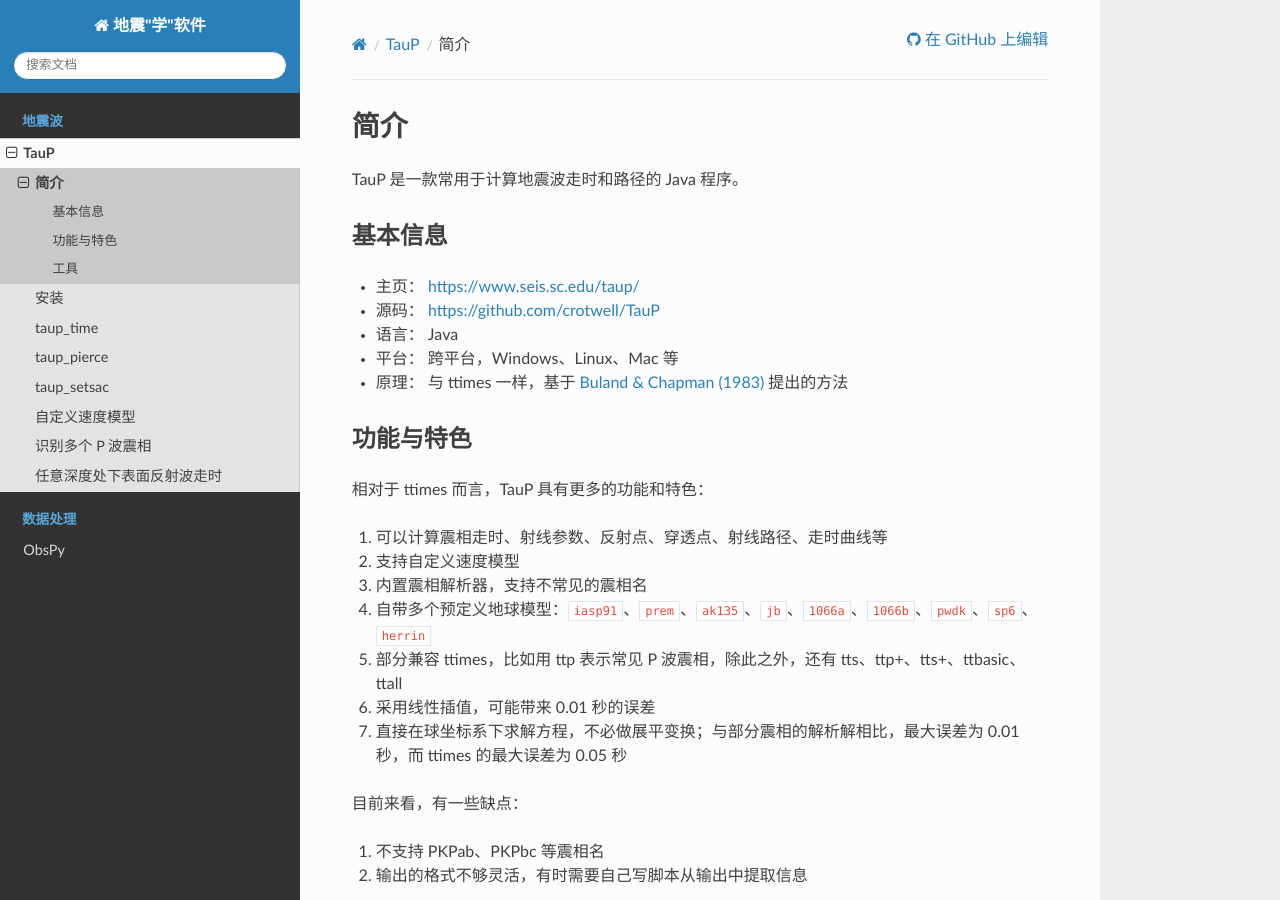
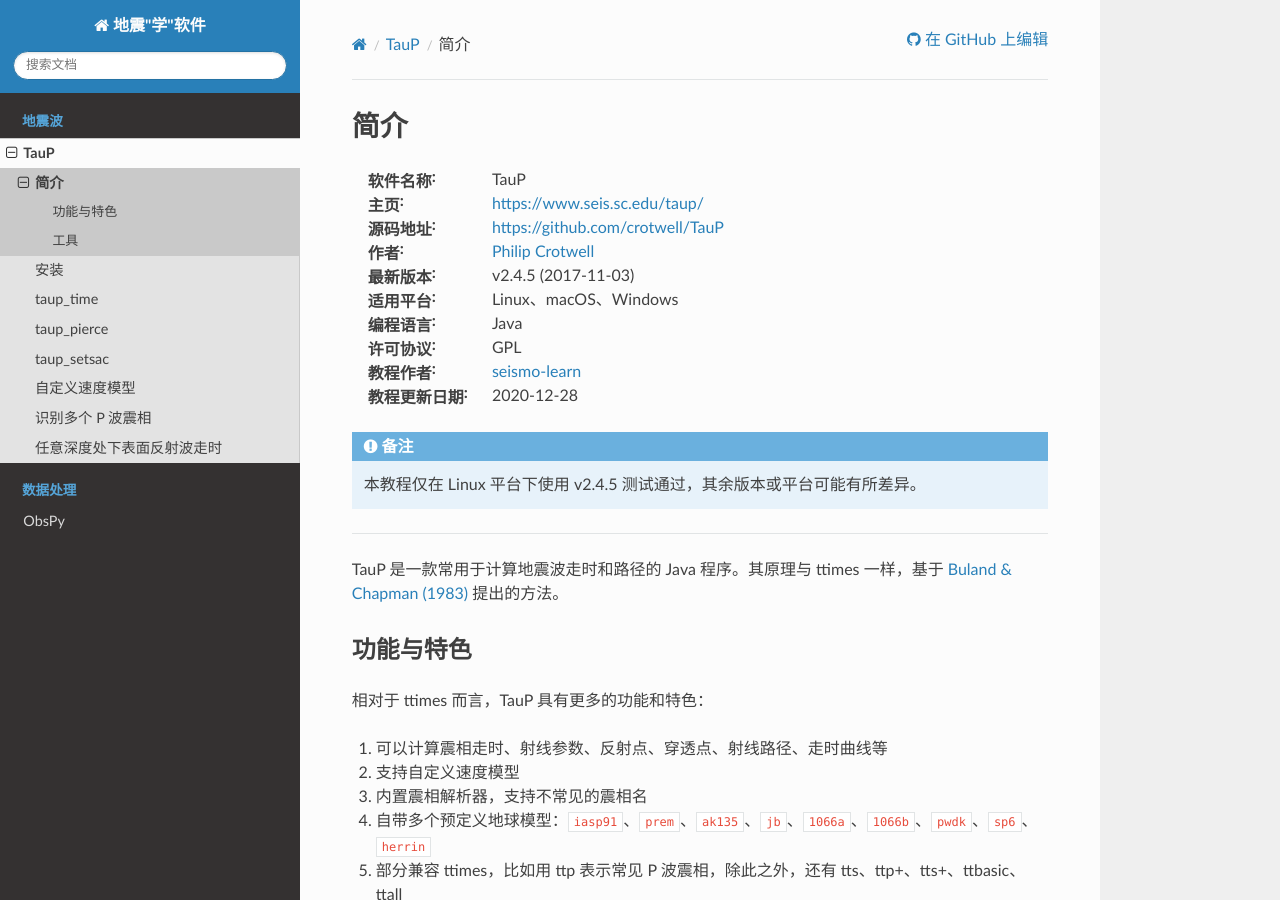
Before and after one commit to seismo-learn/software, a Sphinx documentation site: the page built from source/taup/intro.rst, in a window 1280 px wide and 900 px high. Built offline with Sphinx 7.4.7 and the Read the Docs theme 2.0.0, drawn with Linux system fonts in a browser that asks for light colours.

Commit message:
Update TauP metadata based on tutorial template

```diff
--- a/source/taup/intro.rst
+++ b/source/taup/intro.rst
@@ -1,16 +1,25 @@
 简介
 ====
 
-TauP 是一款常用于计算地震波走时和路径的 Java 程序。
+:软件名称: TauP
+:主页: https://www.seis.sc.edu/taup/
+:源码地址: https://github.com/crotwell/TauP
+:作者: `Philip Crotwell <https://sc.edu/study/colleges_schools/artsandsciences/earth_ocean_and_environment/our_people/directory/crotwell_philip.php>`__
+:最新版本: v2.4.5 (2017-11-03)
+:适用平台: Linux、macOS、Windows
+:编程语言: Java
+:许可协议: GPL
 
-基本信息
---------
+:教程作者: `seismo-learn <https://seismo-learn.org>`__
+:教程更新日期: 2020-12-28
 
-- 主页： https://www.seis.sc.edu/taup/
-- 源码： https://github.com/crotwell/TauP
-- 语言： Java
-- 平台： 跨平台，Windows、Linux、Mac 等
-- 原理： 与 ttimes 一样，基于 `Buland & Chapman (1983) <https://pubs.geoscienceworld.org/ssa/bssa/article-abstract/73/5/1271/118430/The-computation-of-seismic-travel-times?redirectedFrom=fulltext>`_ 提出的方法
+.. note::
+
+   本教程仅在 Linux 平台下使用 v2.4.5 测试通过，其余版本或平台可能有所差异。
+
+--------------------------------------------------------------------------
+
+TauP 是一款常用于计算地震波走时和路径的 Java 程序。其原理与 ttimes 一样，基于 `Buland & Chapman (1983) <https://pubs.geoscienceworld.org/ssa/bssa/article-abstract/73/5/1271/118430/The-computation-of-seismic-travel-times?redirectedFrom=fulltext>`_ 提出的方法。
 
 功能与特色
 ----------
```
